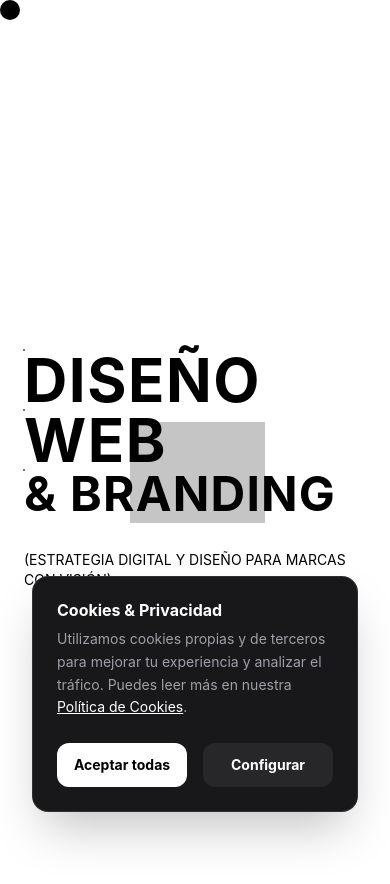
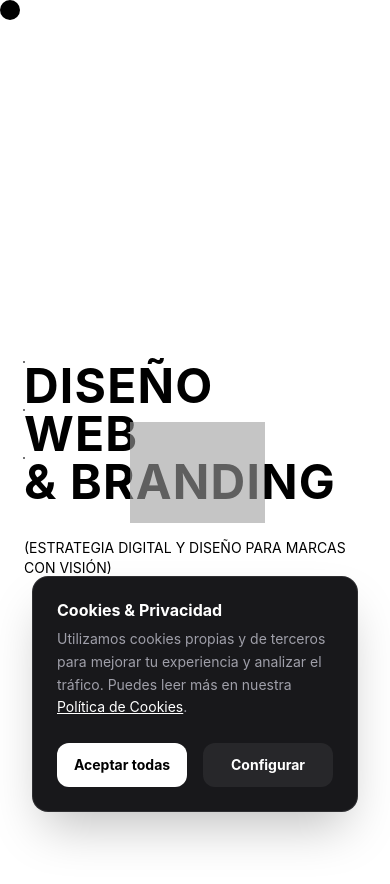
Before and after one commit to hugocr106-prog/WEB-HUGITO-BUENA, a Next.js app: page / in a window 390 px wide. Shown: the top 884 px of the page. Built offline with nearby package versions, Linux system fonts and the light colour scheme.

Commit message:
Fix: Hero title size optimization for mobile

```diff
--- a/src/app/globals.css
+++ b/src/app/globals.css
@@ -28,7 +28,7 @@ body {
     position: fixed;
     bottom: -30vh;
     right: -10vw;
-    z-index: 0;
+    z-index: 100;
     pointer-events: none;
 }
 
--- a/src/components/sections/Hero.tsx
+++ b/src/components/sections/Hero.tsx
@@ -7,15 +7,15 @@ export const Hero = () => {
   return (
     <section className="hero px-6 md:px-16 min-h-screen flex flex-col justify-center pt-32 relative overflow-visible">
       <div className="grid grid-cols-1 lg:grid-cols-[1.5fr_1fr] items-center gap-8 h-full">
-        <div className="z-20 relative">
+        <div className="z-10">
           <motion.h1
             initial={{ y: 100, opacity: 0 }}
             animate={{ y: 0, opacity: 1 }}
             transition={{ duration: 1.2, ease: [0.16, 1, 0.3, 1], delay: 0.2 }}
-            className="text-6xl md:text-[10vw] lg:text-[12vw] leading-[0.8] font-bold flex flex-col items-start"
+            className="text-5xl md:text-[10vw] lg:text-[12vw] leading-[0.8] font-bold flex flex-col items-start"
           >
-            <MagneticText text="DISEÑO" hoverText="CREA" className="inline-flex" textClassName="text-6xl md:text-[10vw] lg:text-[12vw] leading-none" />
-            <MagneticText text="WEB" hoverText="ELEVA" className="inline-flex" textClassName="text-6xl md:text-[10vw] lg:text-[12vw] leading-none" />
+            <MagneticText text="DISEÑO" hoverText="CREA" className="inline-flex" textClassName="text-5xl md:text-[10vw] lg:text-[12vw] leading-none" />
+            <MagneticText text="WEB" hoverText="ELEVA" className="inline-flex" textClassName="text-5xl md:text-[10vw] lg:text-[12vw] leading-none" />
             <MagneticText text="& BRANDING" hoverText="DEFINE" className="inline-flex" textClassName="text-5xl md:text-[10vw] lg:text-[12vw] leading-none" />
           </motion.h1>
           <motion.p
```
